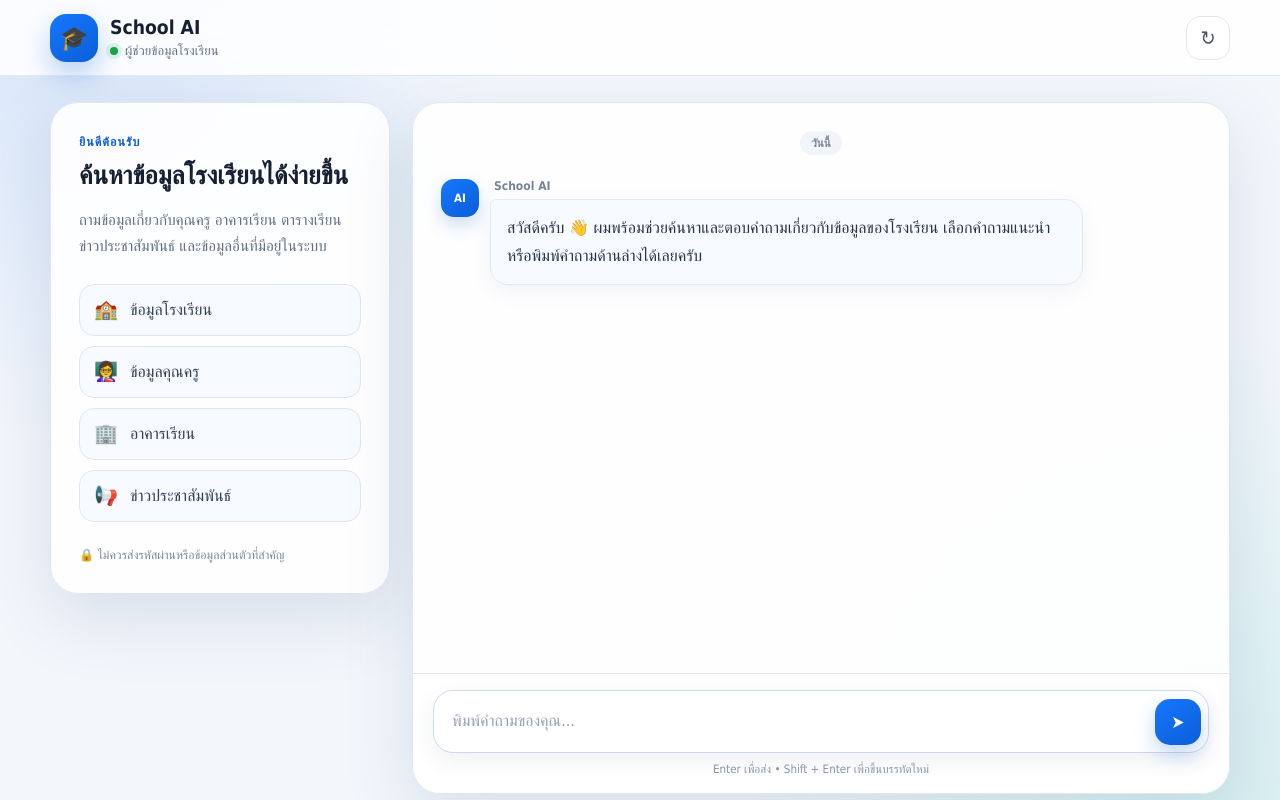
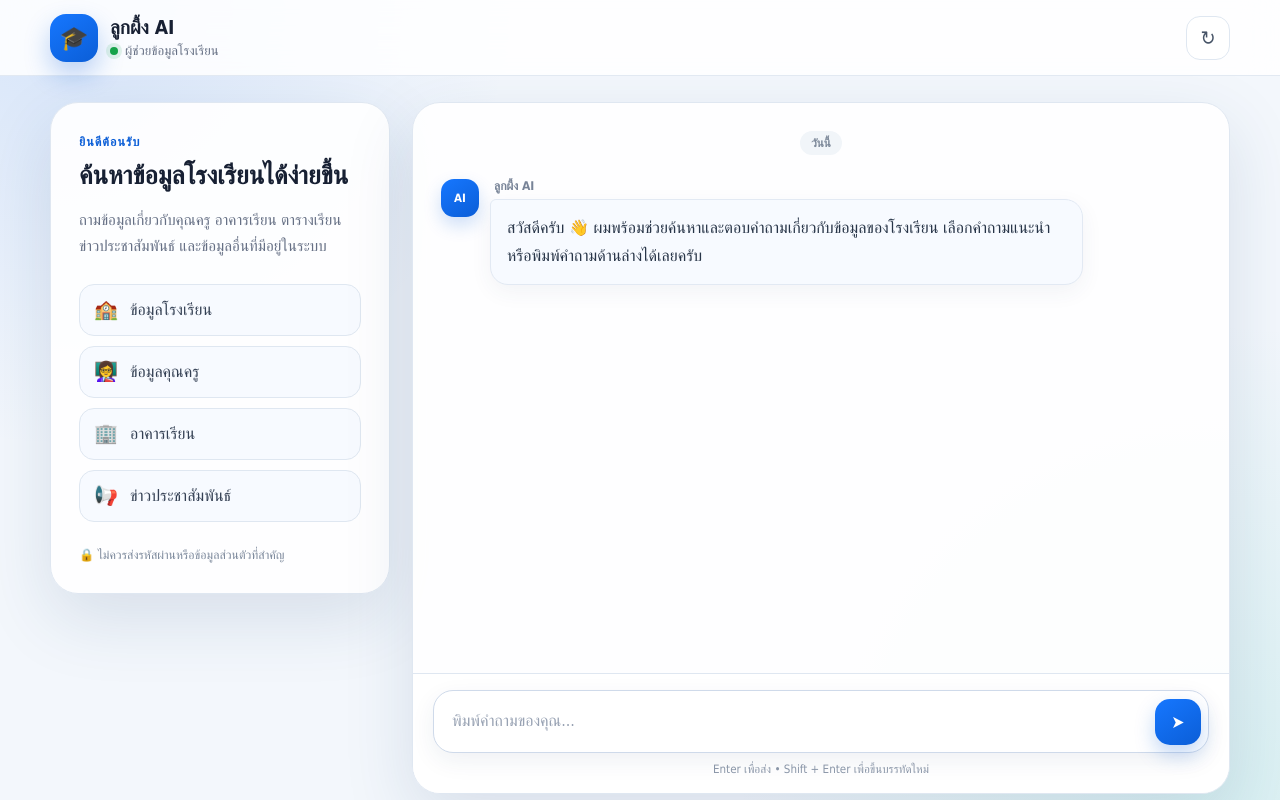
Before and after one commit to antpp7272-hub/school_ai, a Flask app: page / in a window 1280 px wide. Run offline with Flask 3, Linux system fonts and the light colour scheme.

Commit message:
Rename School AI

```diff
--- a/app.py
+++ b/app.py
@@ -99,7 +99,7 @@ def ask():
             {
                 "answer": (
                     "👋 สวัสดีครับ\n\n"
-                    "ยินดีต้อนรับสู่ School AI\n\n"
+                    "ยินดีต้อนรับสู่ รั้วโรงเรียนวชิราลัย\n\n"
                     "ผมช่วยตอบเกี่ยวกับ\n\n"
                     "📚 ข้อมูลโรงเรียน\n"
                     "👨‍🏫 คุณครู\n"
@@ -134,7 +134,7 @@ def ask():
     )
 
     prompt = f"""
-คุณคือ School AI ผู้ช่วยของโรงเรียน
+คุณคือ ลูกผึ้ง AI ผู้ช่วยของโรงเรียน
 
 กฎสำคัญ
 1. ตอบเป็นภาษาไทยและใช้ถ้อยคำสุภาพ
--- a/school_data.json
+++ b/school_data.json
@@ -45,7 +45,6 @@
 
   "contact": {
     "email": "the_vachiralai@hotmail.com",
-    "facebook": "https://www.facebook.com/cxllme.hanaeda/?locale=th_TH",
-    "phone number": "098-7797-631"
+    "facebook": "https://www.facebook.com/profile.php?id=100063829920507"
   }
 }
--- a/templates/index.html
+++ b/templates/index.html
@@ -4,8 +4,8 @@
   <meta charset="utf-8">
   <meta name="viewport" content="width=device-width, initial-scale=1, viewport-fit=cover">
   <meta name="theme-color" content="#0b5ed7">
-  <meta name="description" content="School AI ผู้ช่วยตอบคำถามเกี่ยวกับข้อมูลโรงเรียน">
-  <title>School AI</title>
+  <meta name="description" content="ลูกผึ้ง AI ผู้ช่วยตอบคำถามเกี่ยวกับข้อมูลโรงเรียน">
+  <title>ลูกผึ้ง AI</title>
   <link rel="stylesheet" href="{{ url_for('static', filename='style.css') }}">
 </head>
 <body>
@@ -14,7 +14,7 @@
       <div class="brand">
         <div class="brand-logo" aria-hidden="true">🎓</div>
         <div>
-          <h1>School AI</h1>
+          <h1>ลูกผึ้ง AI</h1>
           <p><span class="online-dot"></span>ผู้ช่วยข้อมูลโรงเรียน</p>
         </div>
       </div>
@@ -43,7 +43,7 @@
           <article class="message ai-message">
             <div class="avatar">AI</div>
             <div class="message-body">
-              <div class="sender">School AI</div>
+              <div class="sender">ลูกผึ้ง AI</div>
               <div class="bubble">สวัสดีครับ 👋 ผมพร้อมช่วยค้นหาและตอบคำถามเกี่ยวกับข้อมูลของโรงเรียน เลือกคำถามแนะนำหรือพิมพ์คำถามด้านล่างได้เลยครับ</div>
             </div>
           </article>
@@ -93,7 +93,7 @@
 
       const sender = document.createElement('div');
       sender.className = 'sender';
-      sender.textContent = role === 'user' ? 'คุณ' : 'School AI';
+      sender.textContent = role === 'user' ? 'คุณ' : 'ลูกผึ้ง AI';
 
       const bubble = document.createElement('div');
       bubble.className = 'bubble';
```
